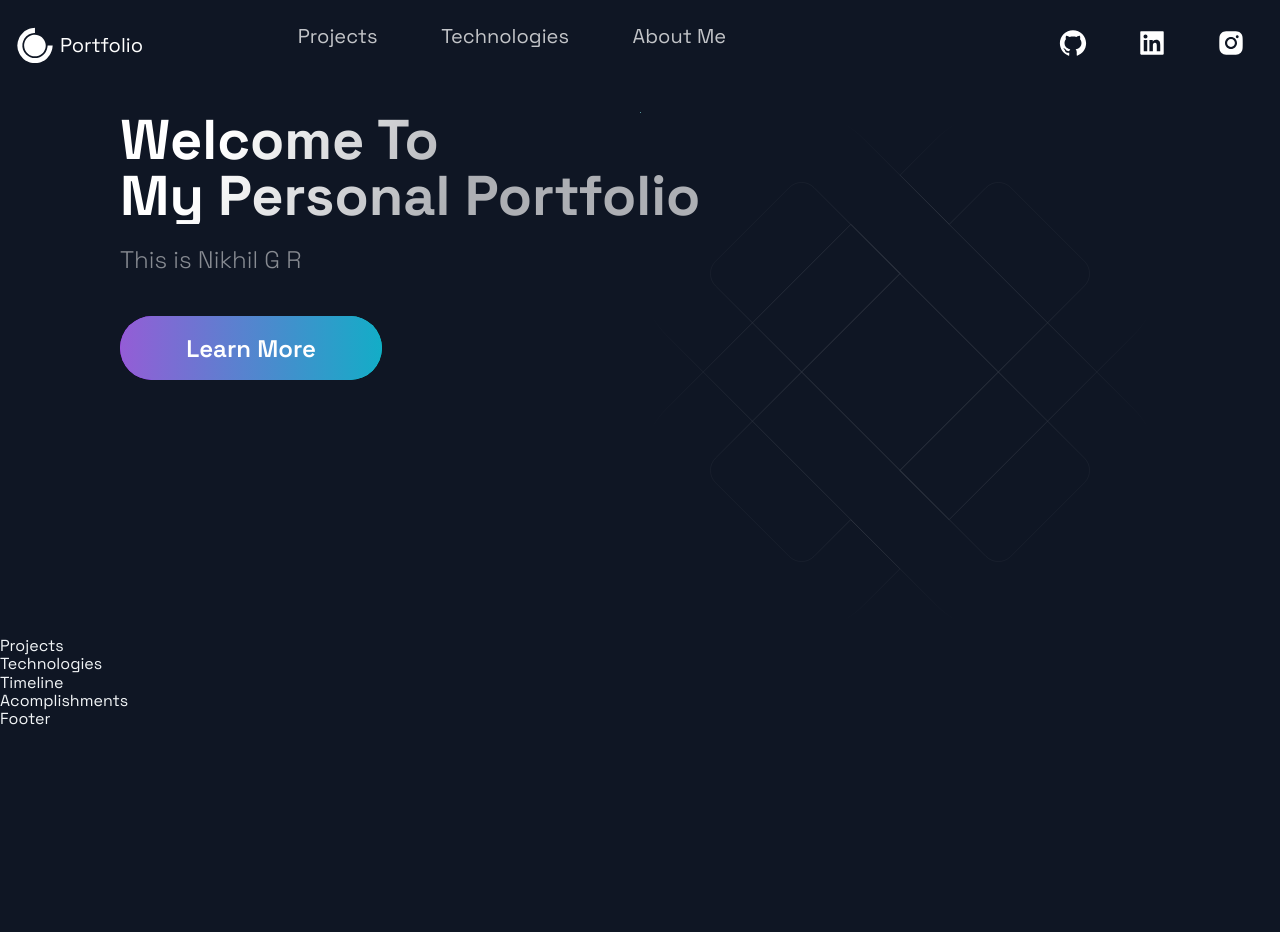
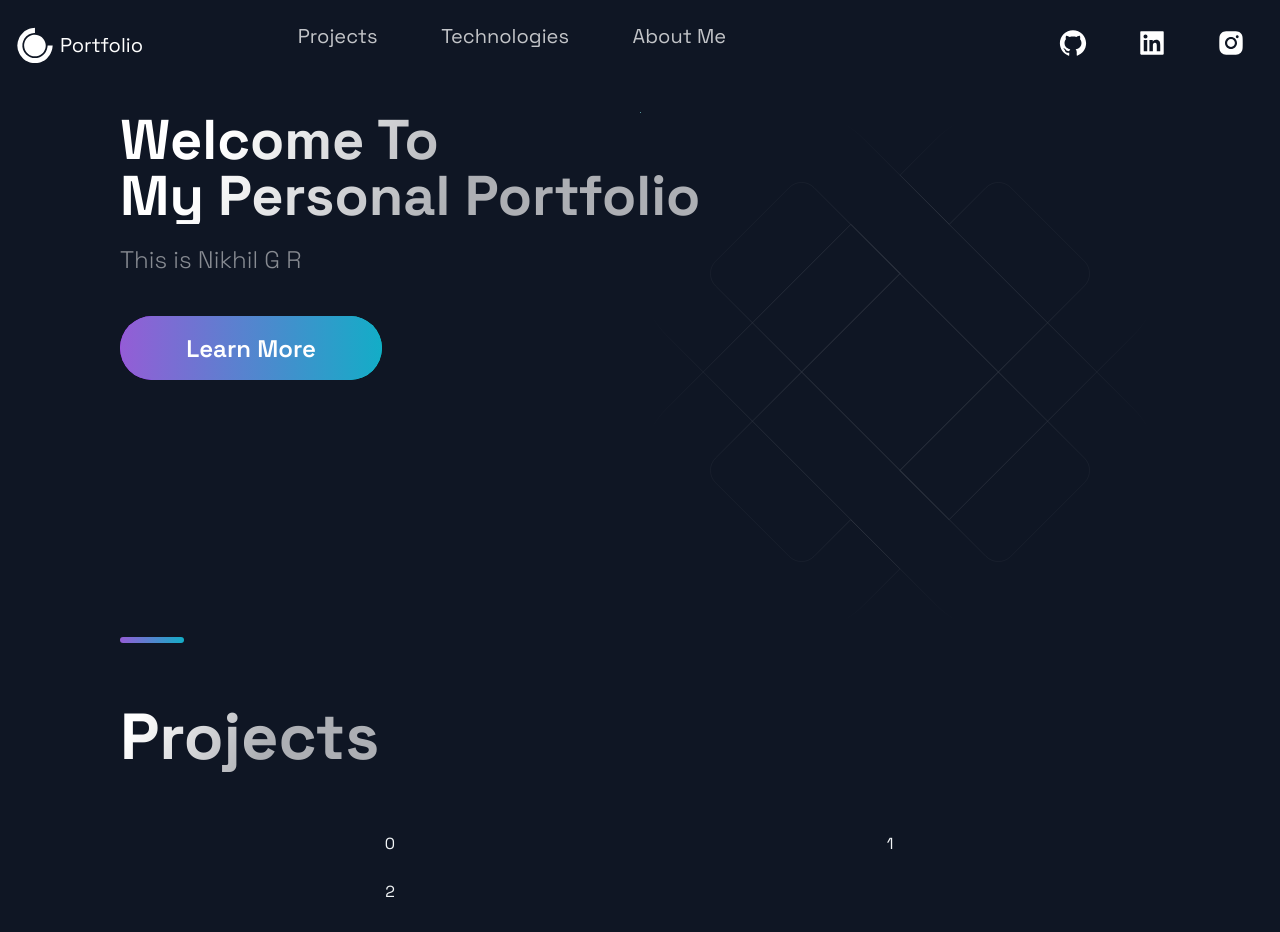
Before and after one commit to nikhilgubbi/portfolio_website, a Next.js app: page / in a window 1280 px wide. Shown: the top 932 px of the page. Before the commit the page ends 800 px from the top, so only its background shows below. Built offline with nearby package versions, Linux system fonts and the light colour scheme.

Commit message:
React Portfolio

```diff
--- a/src/components/Projects/Projects.js
+++ b/src/components/Projects/Projects.js
@@ -5,9 +5,17 @@
 import { projects } from '../../constants/constants';
 
 const Projects = () => (
-  <div>
-    Projects
-  </div>
+  <Section nopadding id="projects">
+    <SectionDivider />
+    <SectionTitle main>Projects</SectionTitle>
+    <GridContainer>
+      {[0, 1, 2].map((project) => (
+        <div>
+          {project}
+        </div>
+      ))}
+    </GridContainer>
+  </Section>
 );
 
 export default Projects;
```
